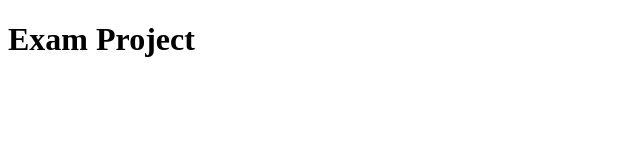
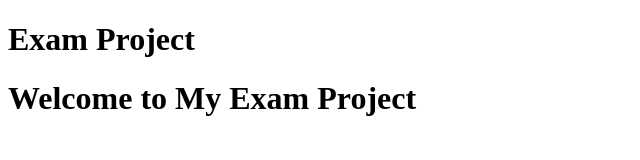
Before and after one commit to Fagus8/exam-project, a plain HTML site: page index.html in a window 1280 px wide. Shown: the whole page, without its empty margins (0-640 px from the left). Drawn offline with Linux system fonts and the light colour scheme.

Commit message:
Add header section to index.html

```diff
--- a/index.html
+++ b/index.html
@@ -7,5 +7,8 @@
 </head>
 <body>
     <h1>Exam Project</h1>
+    <header>
+        <h1>Welcome to My Exam Project</h1>
+    </header>
 </body>
 </html>
```
